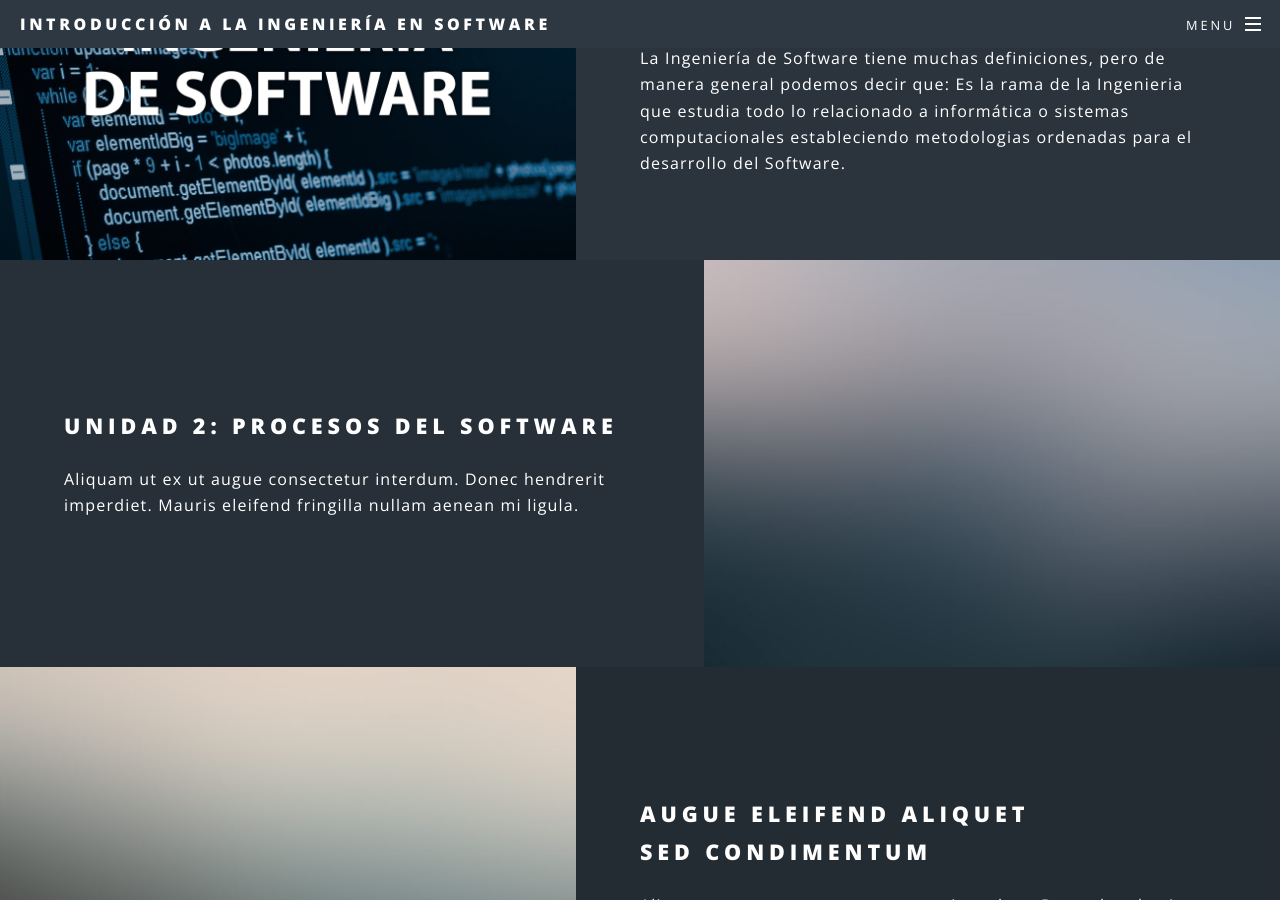
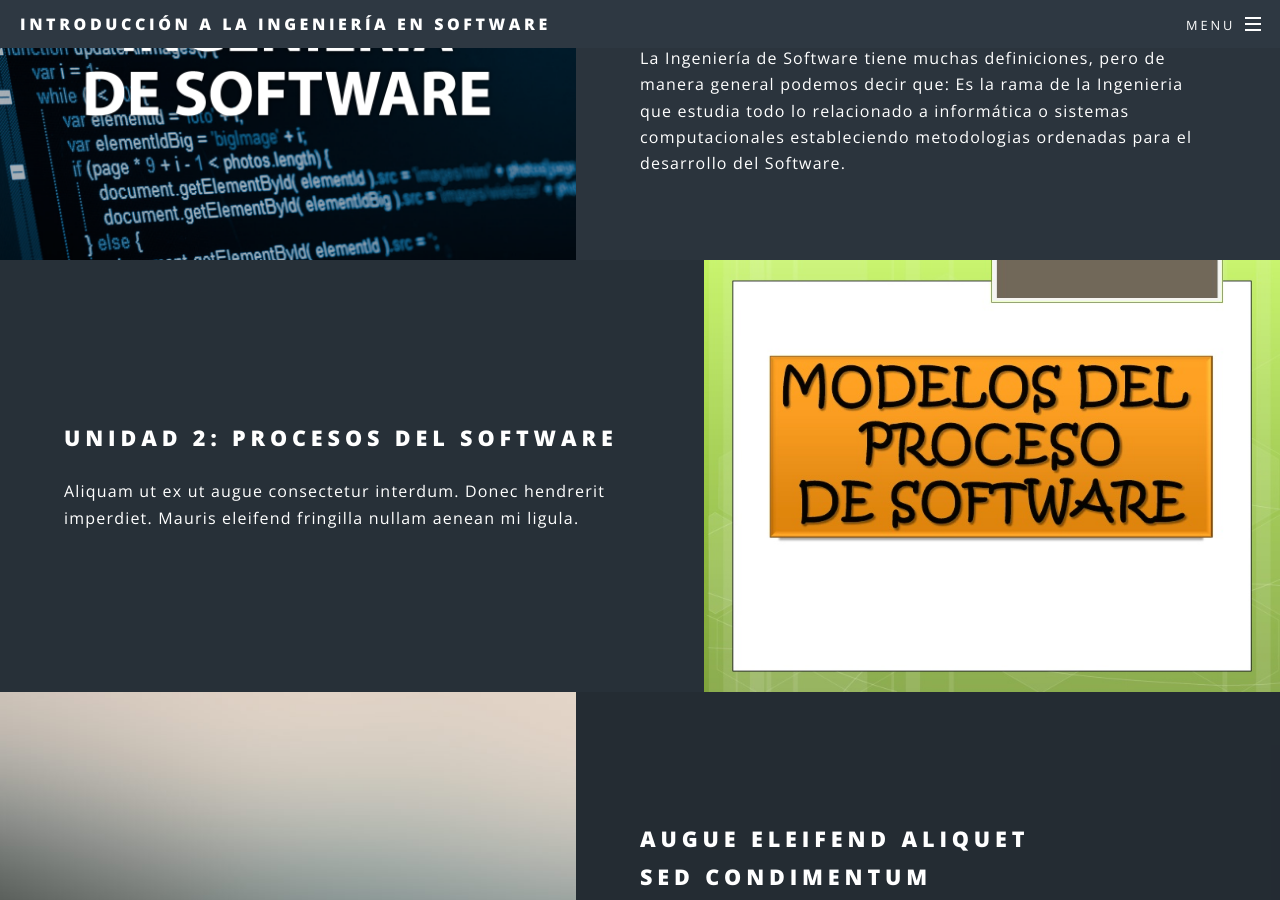
Before and after one commit to Vico2001/hix2, a Jekyll site: the page built from index.html, in a window 1280 px wide and 900 px high, scrolled down 1034 px. Built offline with Jekyll 4.4.1, drawn with Linux system fonts in a browser that asks for light colours.

Commit message:
Update index.html

```diff
--- a/index.html
+++ b/index.html
@@ -24,7 +24,7 @@ layout: landing
 							</div>
 						</section>
 						<section class="spotlight">
-							<div class="image"><img src="images/pic02.jpg" alt="" /></div><div class="content">
+							<div class="image"><img src="images/procesos.jpg" alt="" /></div><div class="content">
 							<a href= "unidad_2.html">
 								<h2>Unidad 2: Procesos del Software<br /> </h2>
 								</a>
```
